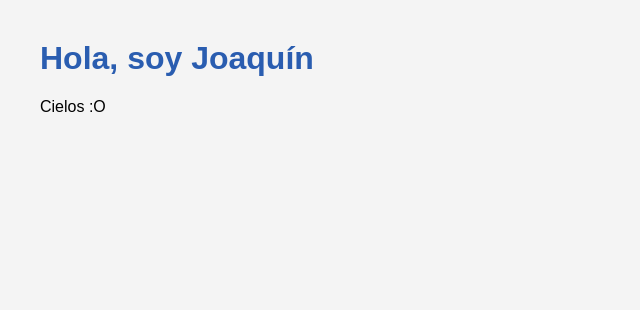
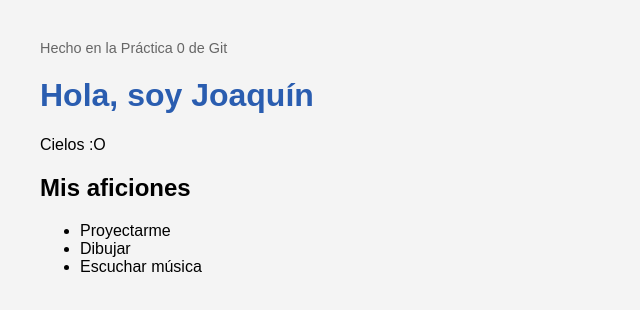
Before and after one commit to joaquinalvarezsanchez6-create/MiPrimerReto, a plain HTML site: page index.html in a window 1280 px wide. Shown: the whole page, without its empty margins (0-640 px from the left). Drawn offline with Linux system fonts and the light colour scheme.

Commit message:
Añade pie de página

```diff
--- a/estilos.css
+++ b/estilos.css
@@ -7,3 +7,9 @@ body {
 h1 {
   color: #2a5db0;
 }
+
+footer {
+ margin-top: 40px;
+ color: #666666;
+ font-size: 0.9em;
+}
--- a/index.html
+++ b/index.html
@@ -6,9 +6,15 @@
     <title>La primera del GitHub</title>
     <link rel="stylesheet" href="estilos.css">
 </head>
+<footer><p>Hecho en la Práctica 0 de Git</p></footer>
 <body>
     <h1>Hola, soy Joaquín</h1>
     <p>Cielos :O</p>
-
+    <h2>Mis aficiones</h2>
+    <ul>
+        <li>Proyectarme</li>
+        <li>Dibujar</li>
+        <li>Escuchar música</li>
+    </ul>
 </body>
 </html>
```
